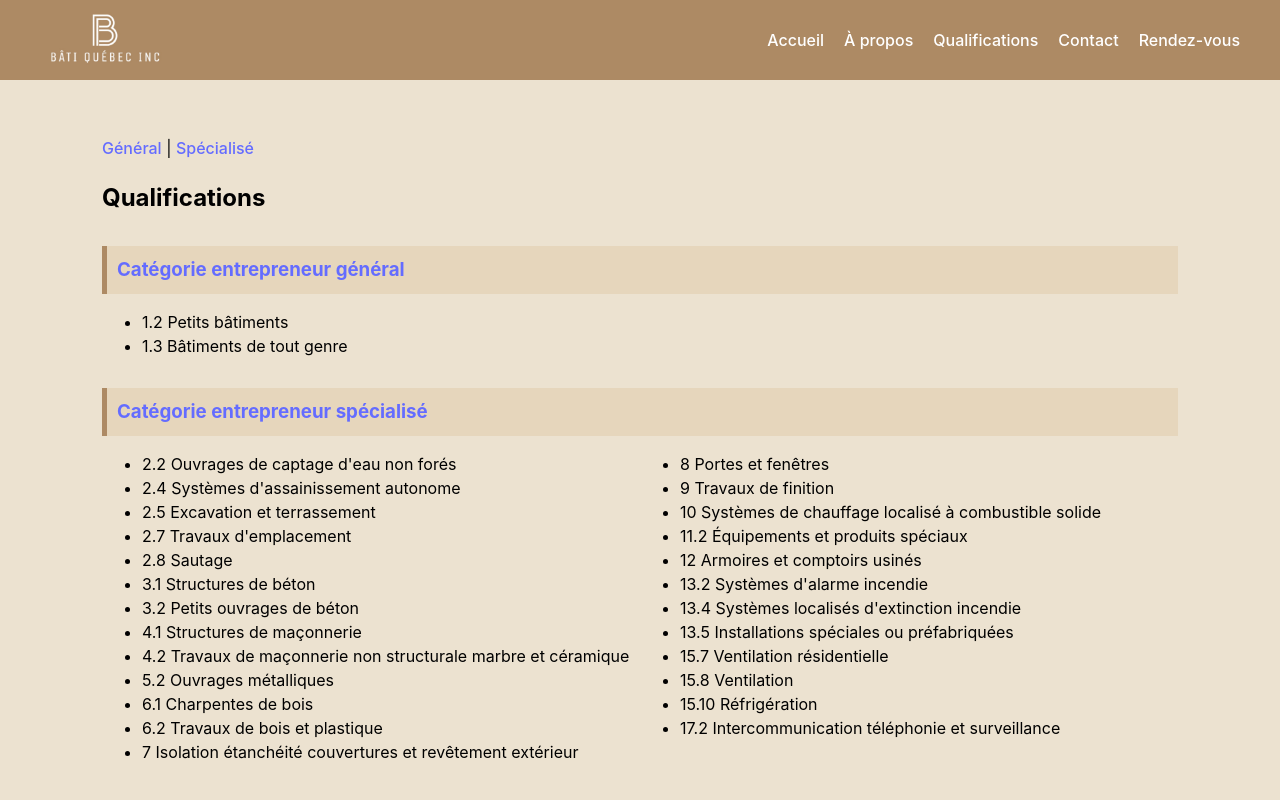
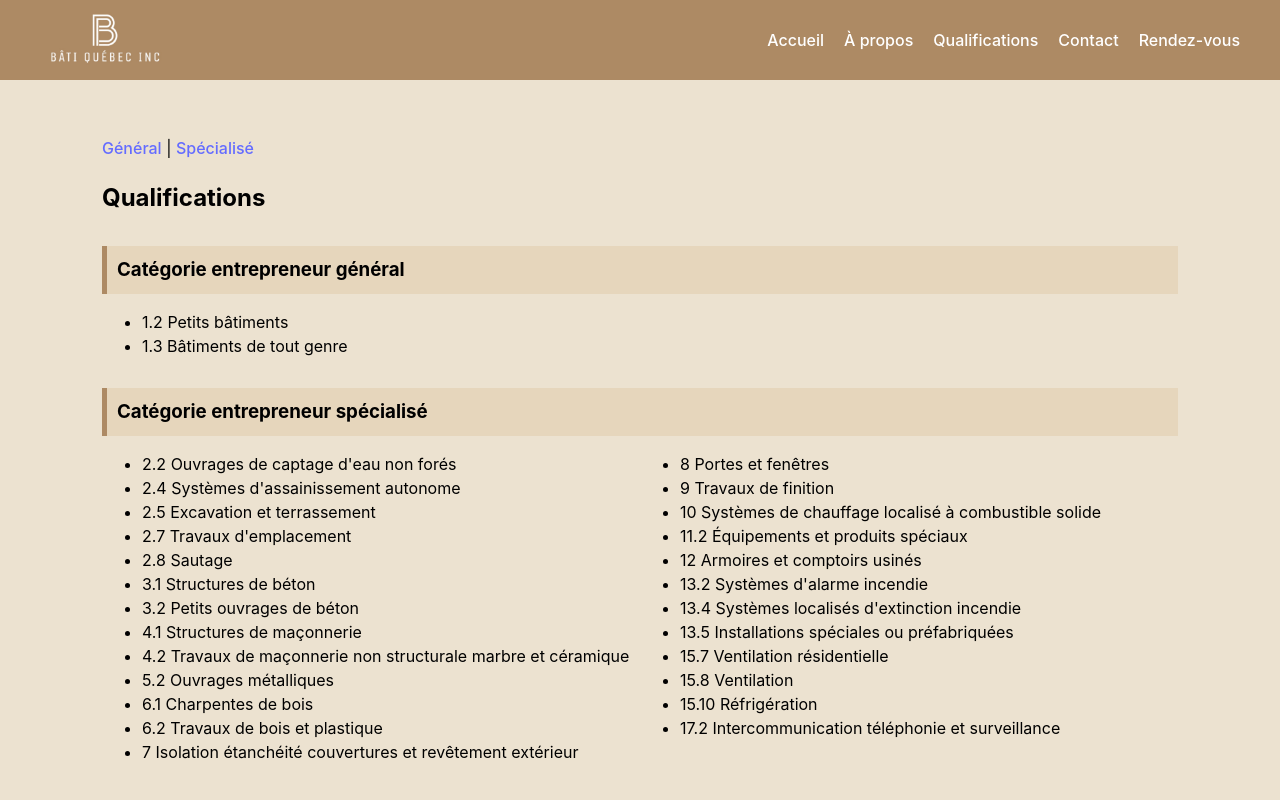
Before and after one commit to MyriamAssam/bati, a React (Vite) app: page /qualifications in a window 1280 px wide. Shown: the top 800 px of the page. Built offline with nearby package versions, Linux system fonts and the light colour scheme.

Commit message:
arranger css

```diff
--- a/src/pages/Qualifications.jsx
+++ b/src/pages/Qualifications.jsx
@@ -9,14 +9,15 @@ const Qualifications = () => {
                 <p><a href="#gen">Général</a> | <a href="#spec">Spécialisé</a></p>
 
                 <h2 className="fade-in">Qualifications</h2>
-                <a href="#gen"><h3 className="fade-in qualif-section-title"> {t("categorie1")}</h3></a>
+
+                <h3 id="gen" className="fade-in qualif-section-title">{t("categorie1")}</h3>
                 <ul className="fade-in">
                     <li>{t("qualifications1")}</li>
                     <li>{t("qualifications2")}</li>
                 </ul>
-                <a href="#spec"><h3 className="fade-in qualif-section-title"> {t("categorie2")}</h3></a>
+
+                <h3 id="spec" className="fade-in qualif-section-title">{t("categorie2")}</h3>
                 <ul className="qualif-list fade-in">
-
                     <li>{t("qualifications3")}</li>
                     <li>{t("qualifications4")}</li>
                     <li>{t("qualifications5")}</li>
```
